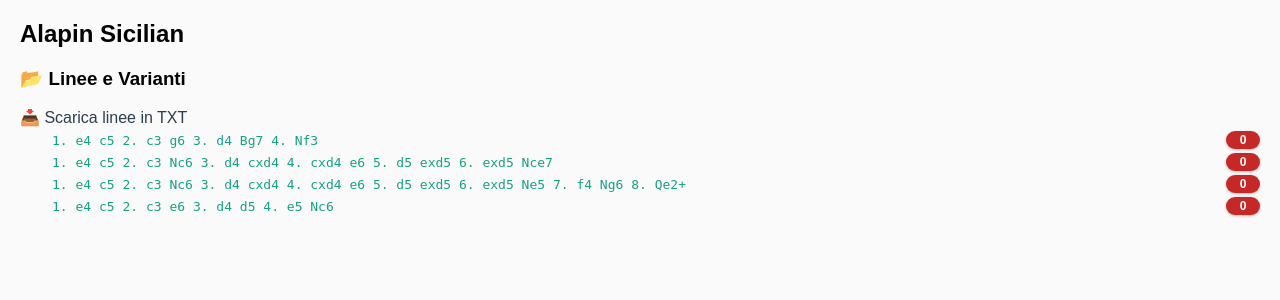
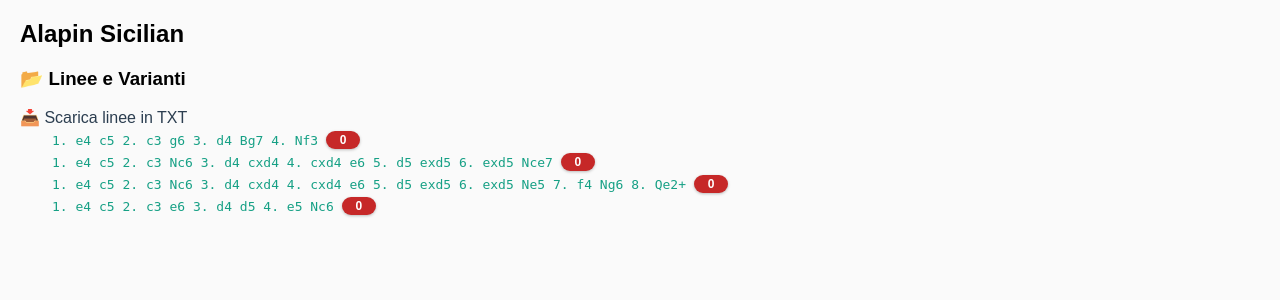
Before and after one commit to alfredoFaro98/ChessRepertoire, a Django app: page /opening/6/ in a window 1280 px wide. Shown: the part 83-383 px from the top of the page. Run offline with Django 5.2, Linux system fonts and the light colour scheme; data comes from the database, SQL or seed files in the repository; both versions use the stored data as it was after the commit.

Commit message:
migliorato badge

```diff
--- a/COSE DA FARE.txt
+++ b/COSE DA FARE.txt
@@ -7,6 +7,9 @@
 7. INSERIRE LA SEZIONE DEI GAMBIT
 8. MODIFICARE SCRIPT PER INSERIMENTO DA TXT PER GESTIRE SE è FLIPPED ANCHE DALLE LINEE
 9. METTERE CHE DOPO CHE L'HO INDOVINATA ALLORA MI DEVE MOSTRARE LE MOSSE
+10. click sul numero di ripetizioni
+11. home con temi tattici
+12. home con numero di linee mancanti da completare
 
 approfondire
 e4 e5 nf3 nf6 (difesa petrov)
--- a/repertoire/templates/repertoire/_line_node.html
+++ b/repertoire/templates/repertoire/_line_node.html
@@ -7,11 +7,9 @@
     {% endif %}
 
     <!-- 🔹 Link alla linea -->
-    <a href="{% url 'line_detail' line.root.id line.numero %}" style="flex:1;">
+    <a href="{% url 'line_detail' line.root.id line.numero %}" style="flex:1; display:flex; align-items:center; gap:8px; text-decoration:none; color:inherit;">
       <span class="mosse">{{ line.pgn }}</span>
-    </a>
 
-    <!-- 🔹 Badge colorato con logica -->
       {% with line.completamenti as c %}
         <span class="badge-count
           {% if c == 0 %}low
@@ -23,6 +21,7 @@
           {{ c }}
         </span>
       {% endwith %}
+    </a>
 
     {% if children.count %}
       <ul class="nested">
```
Also changed, not shown: db.sqlite3. Lines whose indentation alone changed are shown as unchanged.
